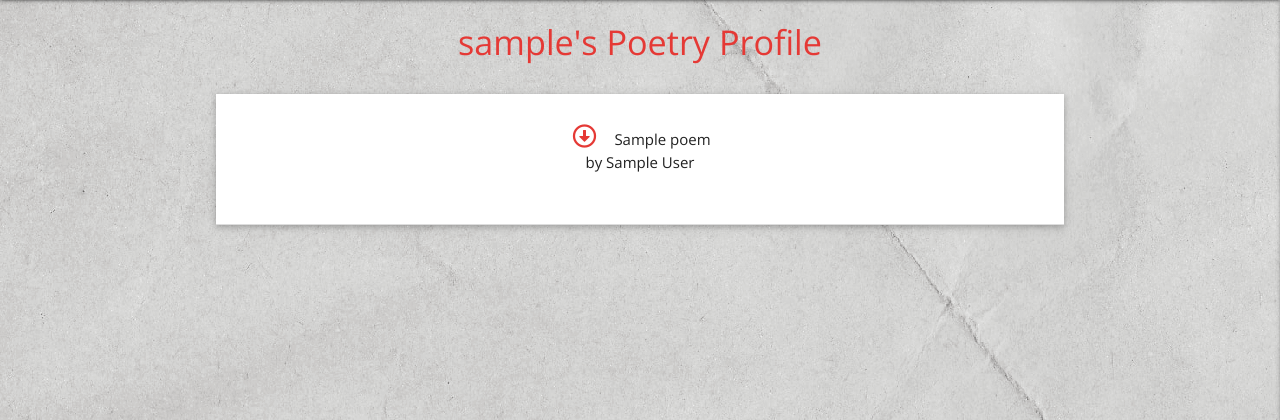
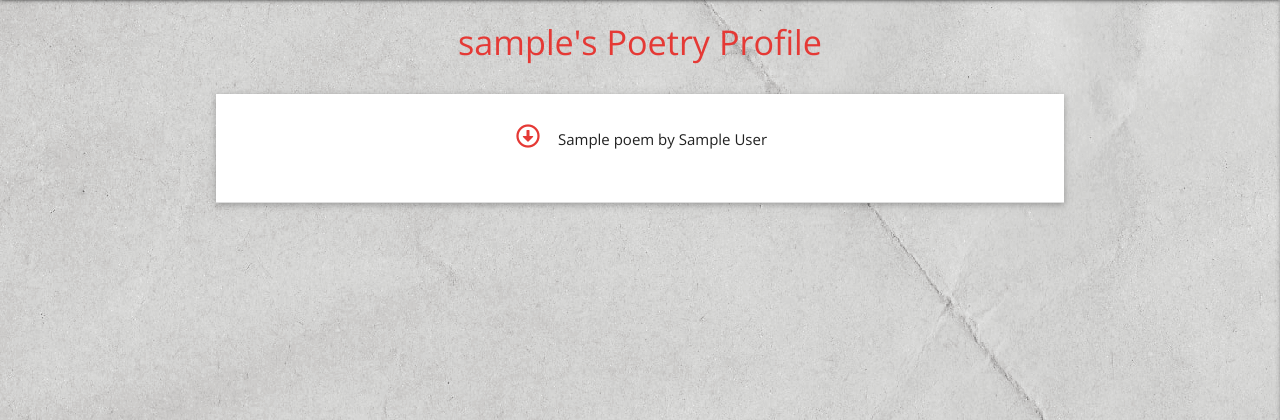
Before and after one commit to Code-Institute-Submissions/poetry_cloud, a Flask app: page /profile/1 in a window 1280 px wide. Shown: the part 64-484 px from the top of the page. Run offline with Flask 2, Linux system fonts and the light colour scheme; the visitor is signed in with stand-in values (Sample User, id 1); a database or web service that is not in the repository returns one stand-in record (values such as "Sample title"); some libraries are stand-ins or nearby versions; some web fonts are replaced.

Commit message:
Styling listings on home and profile pages

```diff
--- a/templates/poems.html
+++ b/templates/poems.html
@@ -74,7 +74,7 @@
             <div class="collapsible-header">
                 <div class="row">
                     <div class="col s12 center-align">
-                        <p><i class="far fa-arrow-alt-circle-down red-text text-darken-1"></i>{{ poem.poem_title }} <br>by {{ poem.poem_author }}</p>
+                        <p><i class="far fa-arrow-alt-circle-down red-text text-darken-1"></i>{{ poem.poem_title }} by {{ poem.poem_author }}</p>
                     </div>
                     <div class="col s12 center-align">
                         {% if session.user|lower == poem.created_by|lower %}
--- a/templates/profile.html
+++ b/templates/profile.html
@@ -15,7 +15,7 @@
             <div class="collapsible-header">
                 <div class="row">
                     <div class="col s12 center-align">
-                        <p><i class="far fa-arrow-alt-circle-down red-text text-darken-1"></i>{{ poem.poem_title }} <br>by {{ poem.poem_author }}</p>
+                        <p><i class="far fa-arrow-alt-circle-down red-text text-darken-1"></i>{{ poem.poem_title }} by {{ poem.poem_author }}</p>
                     </div>
                     <div class="col s12 center-align">
                         {% if session.user|lower == poem.created_by|lower %}
```
